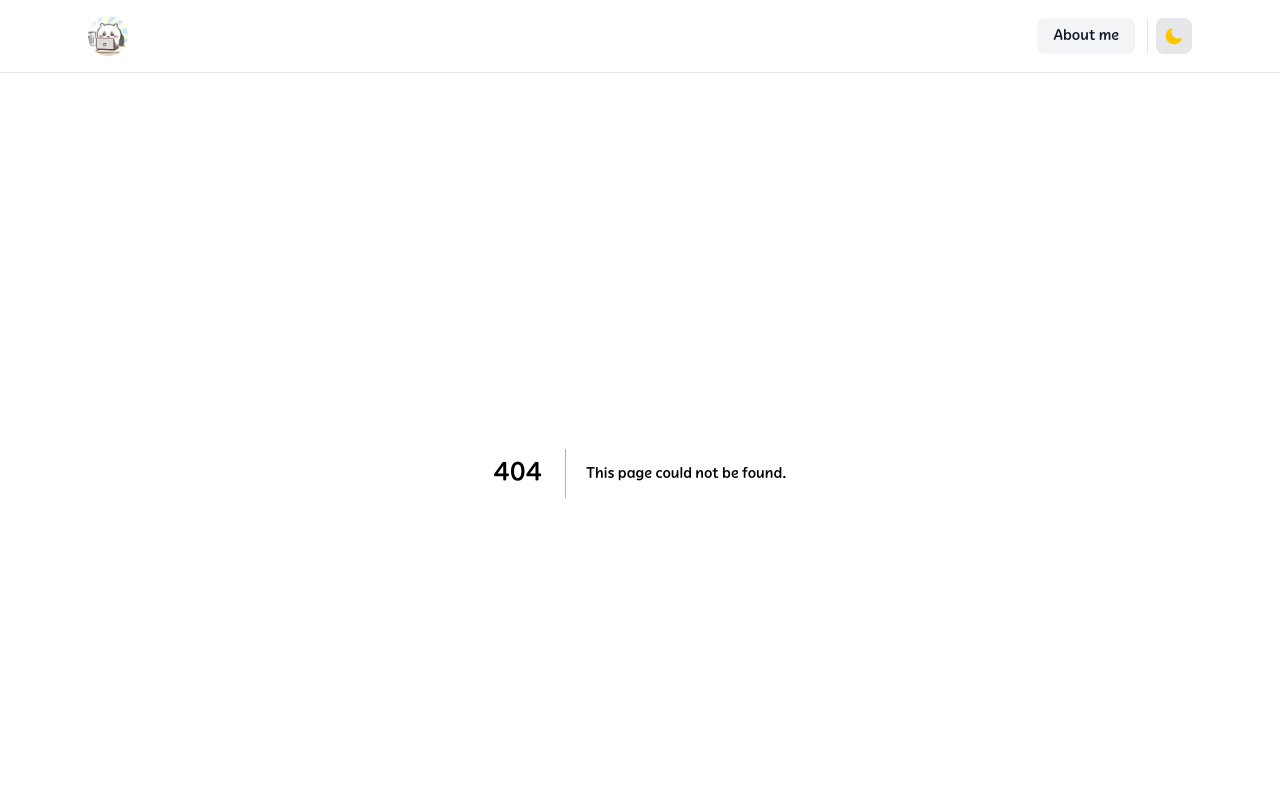
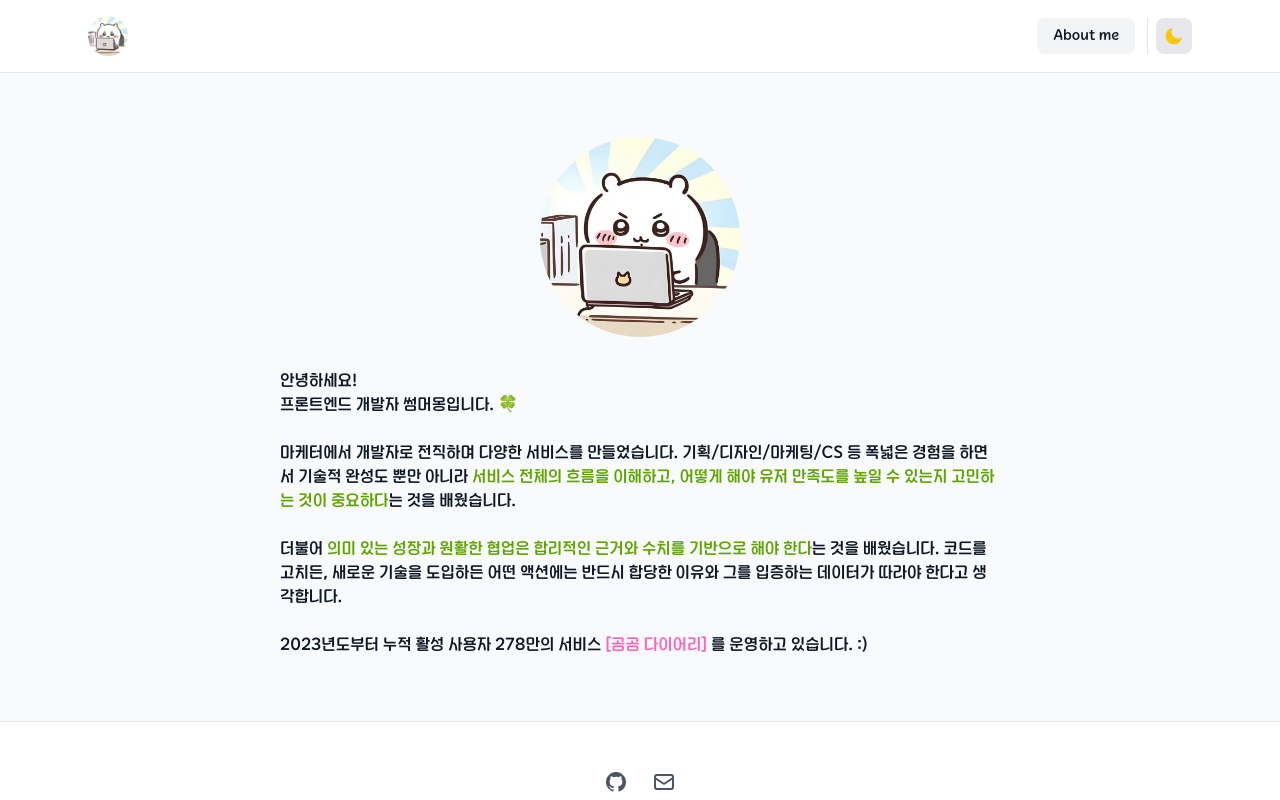
Before and after one commit to summermong/blog, a Next.js app: page /about-me in a window 1280 px wide. Before the commit this address had no page. Shown: the top 800 px of the page. Built offline with nearby package versions, Linux system fonts and the light colour scheme.

Commit message:
FEAT: About-me 페이지

```diff
--- /dev/null
+++ b/src/app/about-me/page.tsx
@@ -0,0 +1,58 @@
+import Image from 'next/image';
+import { Metadata } from 'next';
+import Link from 'next/link';
+
+export const metadata: Metadata = {
+  title: 'About Me | SUMMERMONG.',
+  description: '프론트엔드 개발자 썸머몽입니다. 🍀',
+  icons: {
+    icon: '/images/favicon.ico',
+  },
+};
+
+export default function page() {
+  return (
+    <div className=' bg-gray-50 dark:bg-gray-900'>
+      <div className='max-w-3xl mx-auto py-16 px-6'>
+        <Image
+          src='/images/logo.jpg'
+          alt='프로필'
+          width={200}
+          height={200}
+          className='rounded-full mx-auto mb-8'
+        />
+        <div>
+          안녕하세요! <br />
+          프론트엔드 개발자 썸머몽입니다. 🍀
+          <br />
+          <br />
+          마케터에서 개발자로 전직하며 다양한 서비스를 만들었습니다.
+          기획/디자인/마케팅/CS 등 폭넓은 경험을 하면서 기술적 완성도 뿐만
+          아니라{' '}
+          <span className='text-lime-600'>
+            서비스 전체의 흐름을 이해하고, 어떻게 해야 유저 만족도를 높일 수
+            있는지 고민하는 것이 중요하다
+          </span>
+          는 것을 배웠습니다.
+          <br />
+          <br />
+          더불어{' '}
+          <span className='text-lime-600'>
+            의미 있는 성장과 원활한 협업은 합리적인 근거와 수치를 기반으로 해야
+            한다
+          </span>
+          는 것을 배웠습니다. 코드를 고치든, 새로운 기술을 도입하든 어떤
+          액션에는 반드시 합당한 이유와 그를 입증하는 데이터가 따라야 한다고
+          생각합니다.
+          <br />
+          <br />
+          2023년도부터 누적 활성 사용자 278만의 서비스{' '}
+          <Link className='text-pink-400' href='https://gomgomdiary.site/'>
+            [곰곰 다이어리]
+          </Link>{' '}
+          를 운영하고 있습니다. :)
+        </div>
+      </div>
+    </div>
+  );
+}
```
